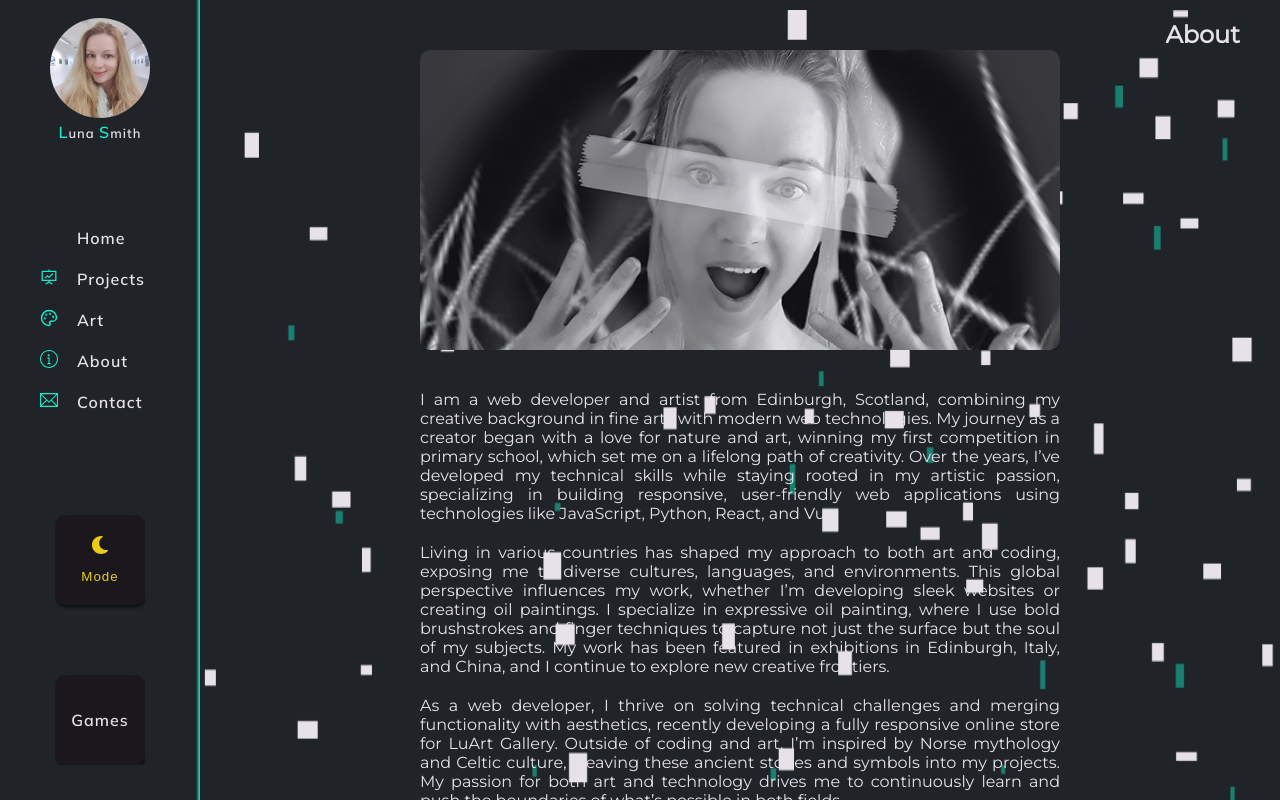
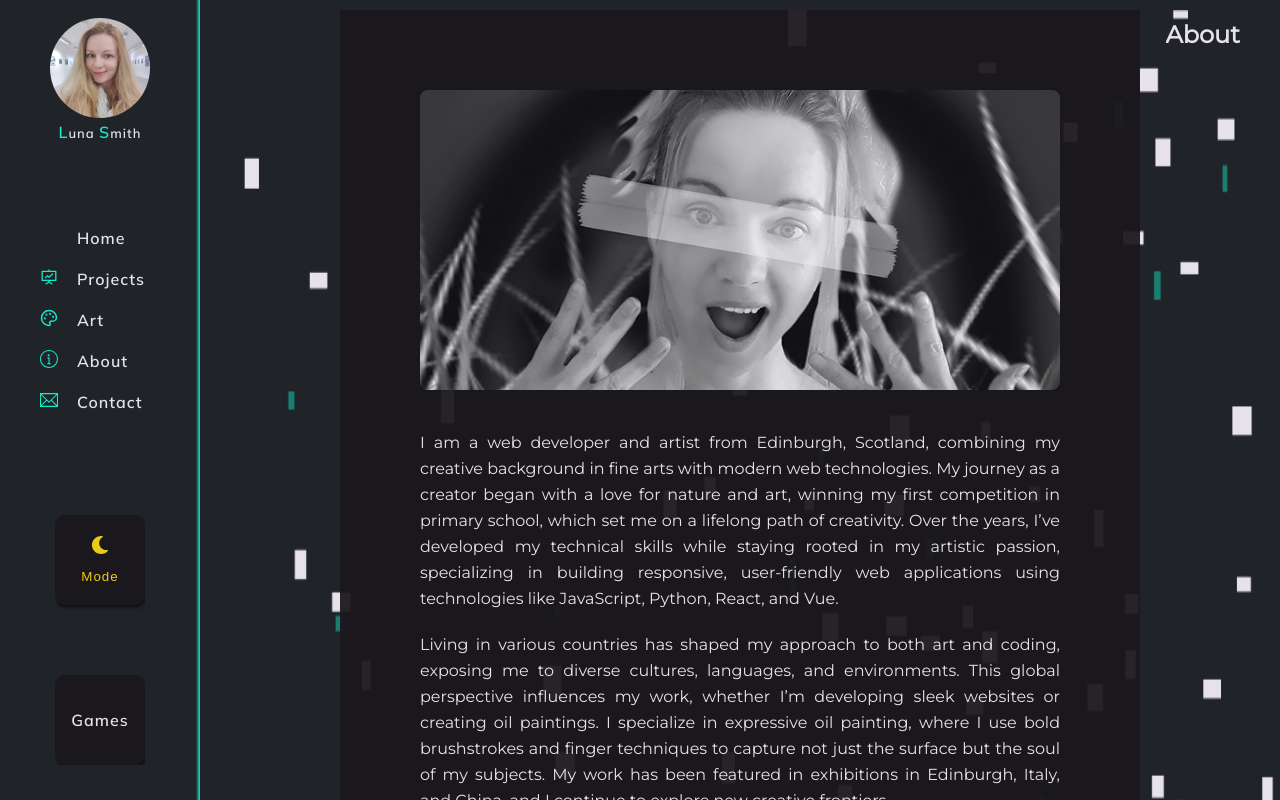
Before and after one commit to Lu-Smith/new_react_portfolio_sass, a React (Create React App) app: page /about in a window 1280 px wide. Built offline with nearby package versions, Linux system fonts and the light colour scheme; some icons are missing.

Commit message:
Updated about.scss

```diff
--- a/src/styles/about.scss
+++ b/src/styles/about.scss
@@ -75,6 +75,8 @@
             @include flex-direction(center, column);
             gap: 40px;
             max-width: 800px;
+            padding-top: 40px;
+            border-radius: 8px;
 
             .imageContainer {
                 overflow: hidden;
@@ -90,12 +92,8 @@
                     width: 100%;
                     height: 100%;
                     object-fit: cover;
-                    border-radius: 10px;
+                    border-radius: 8px;
                     box-shadow: $image-shadow;
-
-                    @include mobile {
-                        border-radius: 10px;
-                    }
                 }
             }
 
@@ -104,6 +102,7 @@
                 @include flex-direction(center, column);
                 gap: 20px;
                 text-align: justify;
+                line-height: $big-line-height;
 
                 @include mobile {
                     font-size: $mobile-font-size;
@@ -134,5 +133,14 @@
                 }
             }
         }
+
+        .Bio.darkMode{
+            background-color: rgba($primary-background, 0.94);
+        }
+
+        .Bio.lightMode{
+            background-color: rgba($owl-green, 0.97);
+            color: $primary-color;
+        }
     }
 }
```
